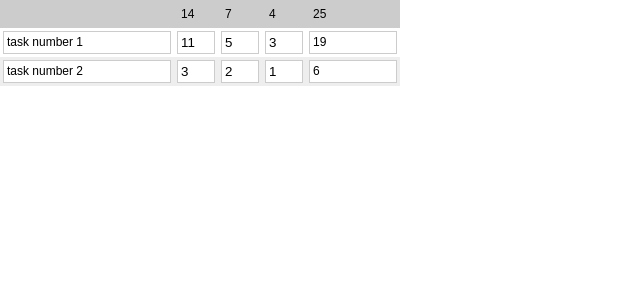
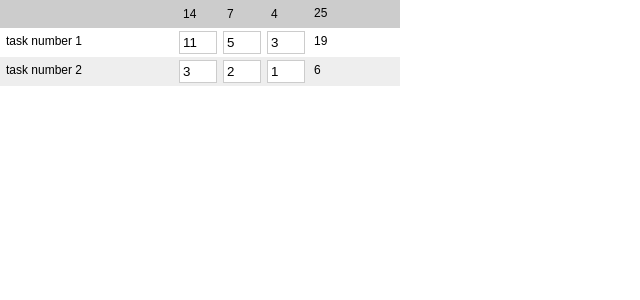
Before and after one commit to ungear/redux-timetable, a React (Create React App) app: page / in a window 1280 px wide. Shown: the top 300 px of the page, without its empty margins (0-640 px from the left). Built offline with nearby package versions, Linux system fonts and the light colour scheme.

Commit message:
minor style changes

```diff
--- a/src/components/Timetable.css
+++ b/src/components/Timetable.css
@@ -18,15 +18,15 @@
   background: none;
 }
 .grid__cell{
-  border: 1px solid #ccc;
   margin: 3px;
   padding: 3px;
-  background: #fff;
 }
 .grid__cell--task-name{
   flex: 1 1 100%;
 }
 .grid__cell--time{
+  border: 1px solid #ccc;
+  background: #fff;
   width: 30px;
   flex: 0 0 30px;
 }
```
